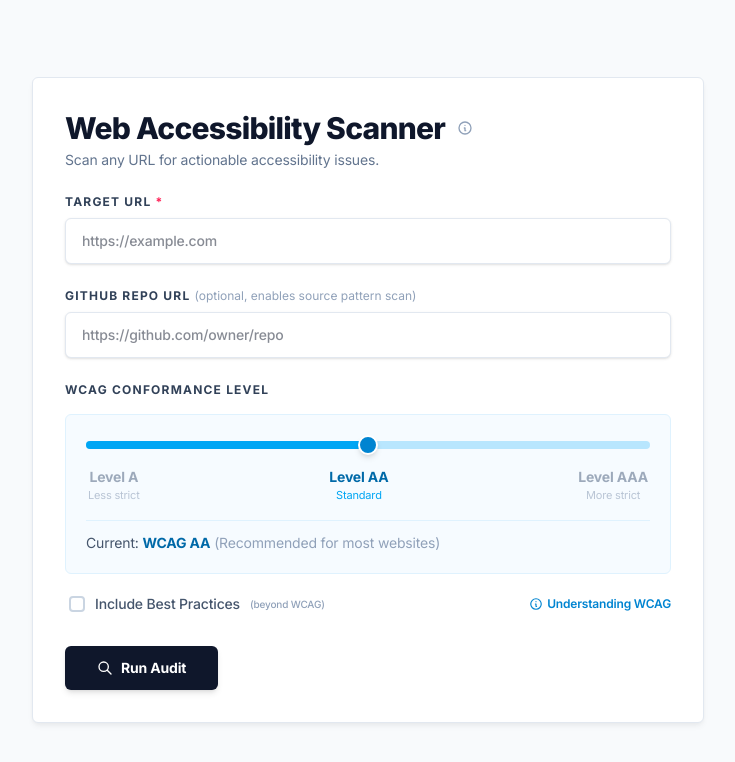
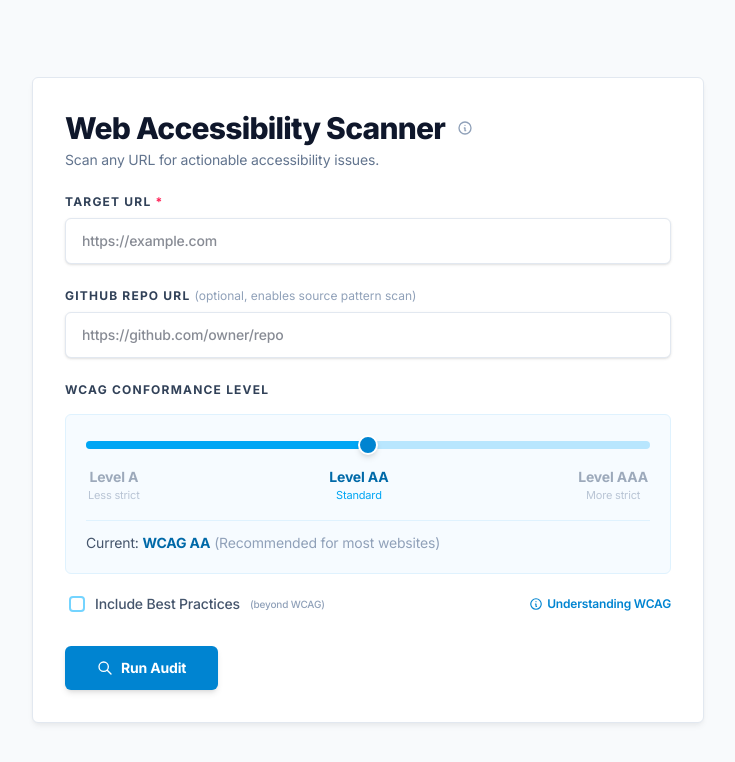
Before and after one commit to diegovelasquezweb/a11y-scanner, a Next.js app: page / in a window 1280 px wide. Shown: the top 762 px of the page, without its empty margins (272-1007 px from the left). Built offline with nearby package versions, Linux system fonts and the light colour scheme.

Commit message:
style: update checkbox and button colors to sky in scan form

```diff
--- a/src/components/AuditForm.tsx
+++ b/src/components/AuditForm.tsx
@@ -319,7 +319,7 @@ export function AuditForm({ status, errorMessage, onSubmit }: AuditFormProps) {
             >
               <span
                 className={`w-4 h-4 rounded border-2 flex items-center justify-center flex-shrink-0 transition-colors ${
-                  bestPractices ? "bg-slate-900 border-slate-900" : "border-slate-300 bg-white"
+                  bestPractices ? "bg-sky-600 border-sky-600" : "border-sky-300 bg-white"
                 }`}
                 aria-hidden="true"
               >
@@ -342,7 +342,7 @@ export function AuditForm({ status, errorMessage, onSubmit }: AuditFormProps) {
           <div className="flex items-center gap-4">
             <button
               type="submit"
-              className="px-8 py-3 bg-slate-900 text-white font-bold text-sm rounded-md shadow-md hover:bg-slate-800 focus:outline-none focus:ring-4 focus:ring-slate-900/20 transition-all flex items-center gap-2"
+              className="px-8 py-3 bg-sky-600 text-white font-bold text-sm rounded-md shadow-md hover:bg-sky-700 focus:outline-none focus:ring-4 focus:ring-sky-600/20 transition-all flex items-center gap-2"
             >
               <svg className="w-4 h-4" fill="none" stroke="currentColor" viewBox="0 0 24 24" aria-hidden="true">
                 <path strokeLinecap="round" strokeLinejoin="round" strokeWidth={2} d="M21 21l-6-6m2-5a7 7 0 11-14 0 7 7 0 0114 0z" />
```
